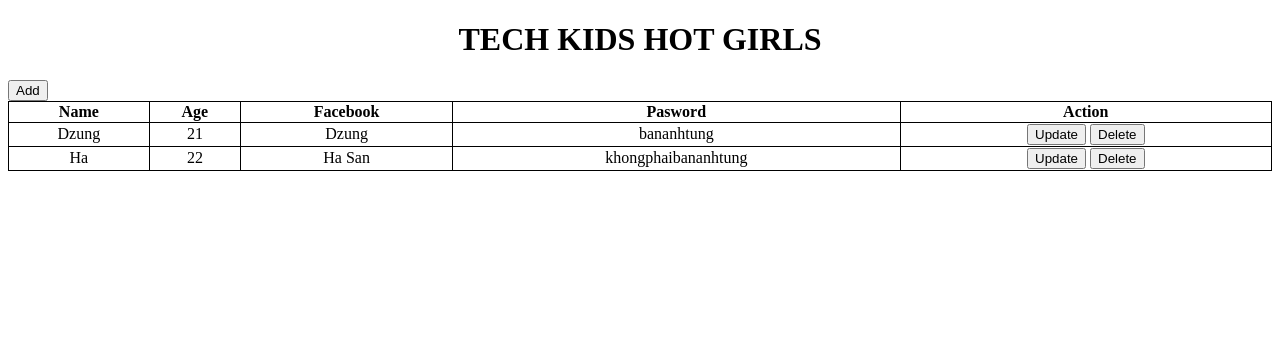
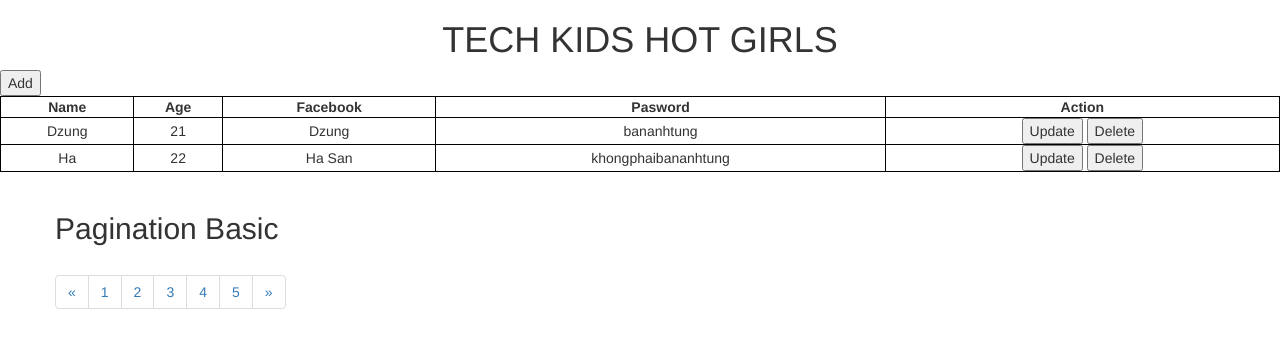
Before and after one commit to DoubleKej/Techkids-BE, a website: page client/index.html at #!/home in a window 1280 px wide. Drawn offline with nearby package versions, Linux system fonts and the light colour scheme.

Commit message:
Pagination

```diff
--- a/client/index.html
+++ b/client/index.html
@@ -2,6 +2,15 @@
 <html>
   <head>
     <meta charset="utf-8">
+      <link rel="stylesheet" href="http://maxcdn.bootstrapcdn.com/bootstrap/3.2.0/css/bootstrap.min.css">
+      <link rel="stylesheet" href="http://maxcdn.bootstrapcdn.com/bootstrap/3.2.0/css/bootstrap-theme.min.css">
+      <script src="http://ajax.googleapis.com/ajax/libs/jquery/1.11.1/jquery.min.js"></script>
+      <script src="http://maxcdn.bootstrapcdn.com/bootstrap/3.2.0/js/bootstrap.min.js"></script>
+      <style type="text/css">
+          .example{
+              margin: 20px;
+          }
+      </style>
     <link rel="stylesheet" href="style.css">
     <script src="libs/angular.min.js"></script>
     <script src="libs/angular-ui-router.min.js"></script>
--- a/client/templates/home.html
+++ b/client/templates/home.html
@@ -19,3 +19,19 @@
     </td>
   </tr>
 </table>
+<div class="example">
+  <div class="container">
+    <div class="row">
+      <h2>Pagination Basic</h2>
+      <ul class="pagination">
+        <li><a href="#">&laquo;</a></li>
+        <li><a href="#">1</a></li>
+        <li><a href="#">2</a></li>
+        <li><a href="#">3</a></li>
+        <li><a href="#">4</a></li>
+        <li><a href="#">5</a></li>
+        <li><a href="#">&raquo;</a></li>
+      </ul>
+    </div>
+  </div>
+</div>
```
